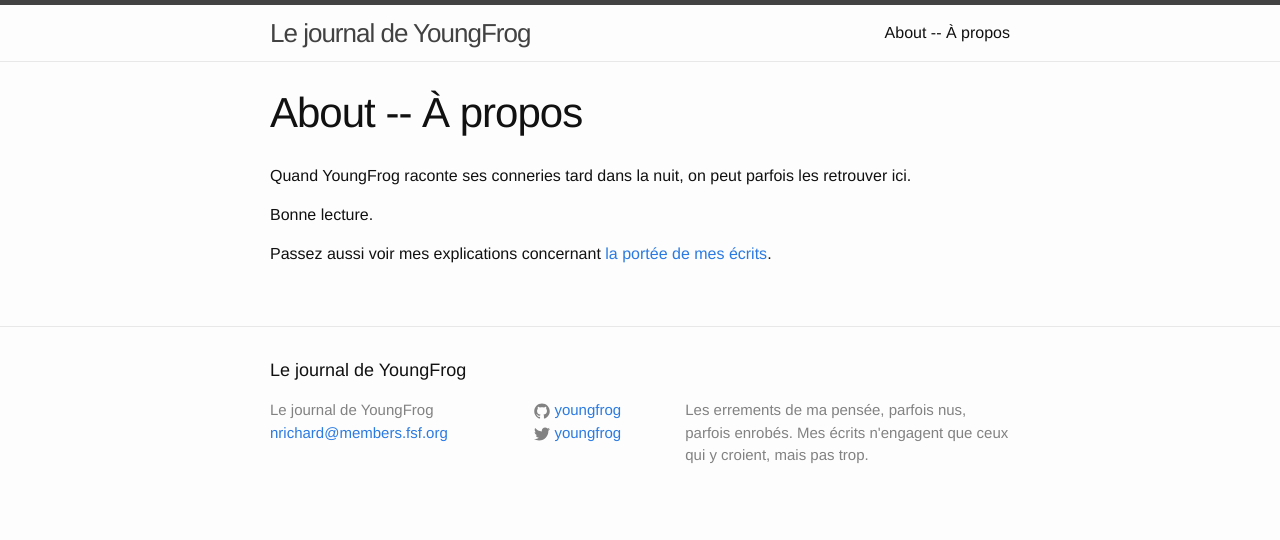
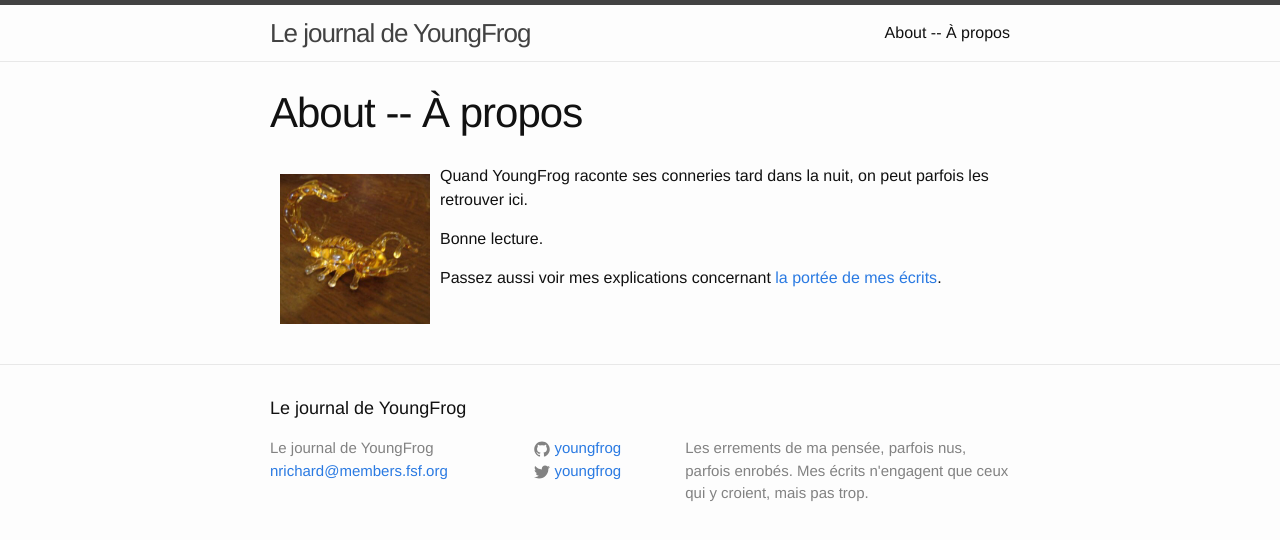
Before and after one commit to YoungFrog/youngfrog.github.io, a Jekyll site: the page built from about.md, in a window 1280 px wide. Shown: the top 540 px of the page. Built offline with Jekyll 4.4.1, drawn with Linux system fonts in a browser that asks for light colours.

Commit message:
Add opengraph tags and a site image

```diff
--- a/_config.yml
+++ b/_config.yml
@@ -1,11 +1,14 @@
 # Site settings
 title: Le journal de YoungFrog
+author: youngfrog
 email: nrichard@members.fsf.org
 description: Les errements de ma pensée, parfois nus, parfois enrobés. Mes écrits n'engagent que ceux qui y croient, mais pas trop.
 baseurl: "" # the subpath of your site, e.g. /blog/
-url: "http://yourdomain.com" # the base hostname & protocol for your site
+url: "https://youngfrog.github.io" # the base hostname & protocol for your site
 twitter_username: youngfrog
 github_username:  youngfrog
+image: /pics/DSC00035_mod_400x400.JPG
+fb_app_id: 237195747511348
 
 # Build settings
 markdown: kramdown
--- a/_includes/head.html
+++ b/_includes/head.html
@@ -2,9 +2,22 @@
     <meta charset="utf-8">
     <meta name="viewport" content="width=device-width initial-scale=1" />
     <meta http-equiv="X-UA-Compatible" content="IE=edge">
-
+    {% if page.title %}<meta property="og:title" content="{{ page.title }}" />{% endif %}
+    <meta property="og:site_name" content="{{ site.title }}" />
+    <meta property="og:description" content="{{ page.summary | default: site.description }}" />
+    {% if page.layout == "post" %}
+    <meta property="og:type" content="article" />
+    <meta property="og:author:username" content="{{ page.author | default: site.author }}" />
+    {% endif %}
+    {% if page.featured-image %}<meta property="og:image" content="{{ page.featured-image }}">{% else %}<meta property="og:image" content="{{ site.image }}">{% endif %}
+    {% if page.url %}
+    <meta property="og:url" content="{{ site.url }}{{ page.url }}">
+    {% endif %}
+    {% for tag in page.categories %}<meta property="article:tag" content="{{ tag }}">
+    {% endfor %}
     <title>{% if page.title %}{{ page.title }}{% else %}{{ site.title }}{% endif %}</title>
     <meta name="description" content="{{ site.description }}">
+    <meta property="fb:app_id" content="{{ site.fb_app_id }}"/>
 
     <link rel="stylesheet" href="{{ "/css/main.css" | prepend: site.baseurl }}">
     <link rel="canonical" href="{{ page.url | replace:'index.html','' | prepend: site.baseurl | prepend: site.url }}">
--- a/about.md
+++ b/about.md
@@ -4,6 +4,10 @@ title: About -- À propos
 permalink: /about/
 ---
 
+<div style="margin: 10px; width: 150px; float: left">
+	<img src="{{ site.image }}">
+</div>
+
 Quand YoungFrog raconte ses conneries tard dans la nuit, on peut parfois les retrouver ici.
 
 Bonne lecture.
```
Also changed, not shown: README.md, pics/DSC00035_mod_400x400.JPG (added).
